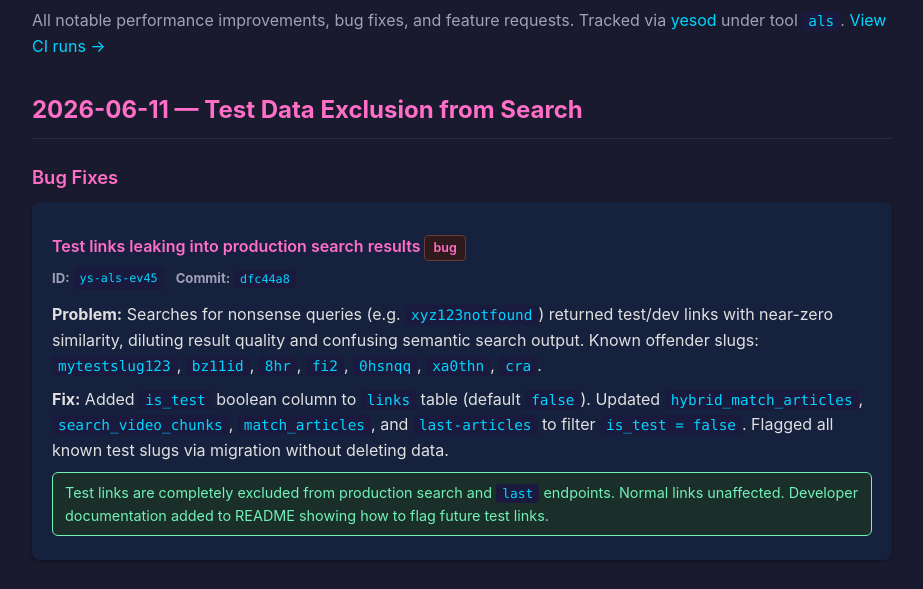
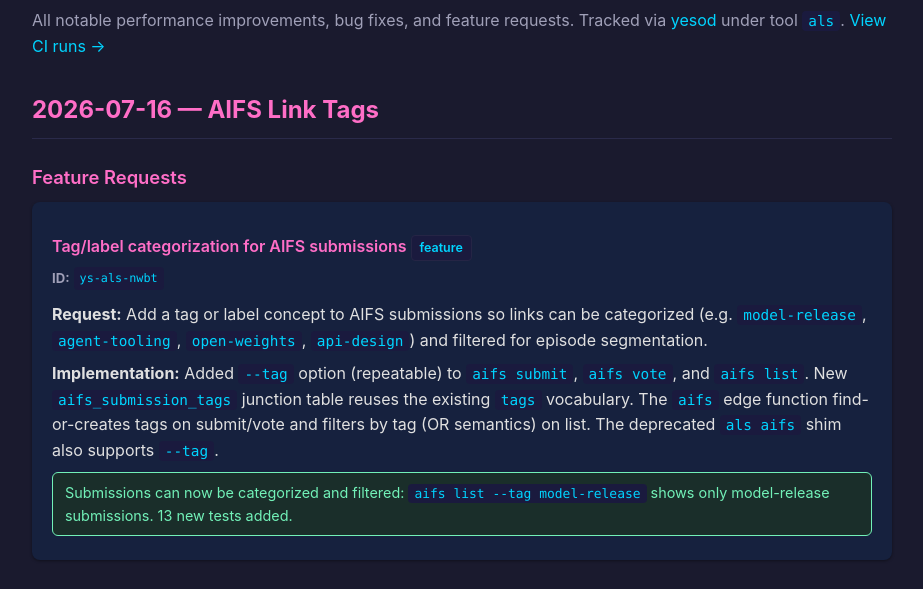
Before and after one commit to stephenVertex/aicoe-link-shortener, a plain HTML site: page admin-site/changelog.html in a window 1280 px wide. Shown: the part 177-766 px from the top of the page, without its empty margins (178-1101 px from the left). Drawn offline with Linux system fonts and the light colour scheme.

Commit message:
docs: add AIFS link tags changelog entry (CHANGELOG.md + changelog.html)

```diff
--- a/admin-site/changelog.html
+++ b/admin-site/changelog.html
@@ -197,6 +197,20 @@
 
     <h2>Changelog</h2>
     <p style="color:var(--text-muted); margin-bottom: 24px;">All notable performance improvements, bug fixes, and feature requests. Tracked via <a href="https://github.com/yesod/yesod" target="_blank">yesod</a> under tool <code>als</code>. <a href="https://github.com/stephenVertex/aicoe-link-shortener/actions" target="_blank" rel="noopener">View CI runs &rarr;</a></p>
+
+    <h2>2026-07-16 — AIFS Link Tags</h2>
+
+    <h3>Feature Requests</h3>
+
+    <div class="card">
+      <h4>Tag/label categorization for AIFS submissions <span class="badge badge-feature">feature</span></h4>
+      <div class="meta">
+        <span><strong>ID:</strong> <code>ys-als-nwbt</code></span>
+      </div>
+      <p><strong>Request:</strong> Add a tag or label concept to AIFS submissions so links can be categorized (e.g. <code>model-release</code>, <code>agent-tooling</code>, <code>open-weights</code>, <code>api-design</code>) and filtered for episode segmentation.</p>
+      <p><strong>Implementation:</strong> Added <code>--tag</code> option (repeatable) to <code>aifs submit</code>, <code>aifs vote</code>, and <code>aifs list</code>. New <code>aifs_submission_tags</code> junction table reuses the existing <code>tags</code> vocabulary. The <code>aifs</code> edge function find-or-creates tags on submit/vote and filters by tag (OR semantics) on list. The deprecated <code>als aifs</code> shim also supports <code>--tag</code>.</p>
+      <div class="result">Submissions can now be categorized and filtered: <code>aifs list --tag model-release</code> shows only model-release submissions. 13 new tests added.</div>
+    </div>
 
     <h2>2026-06-11 — Test Data Exclusion from Search</h2>
 
```
Also changed, not shown: CHANGELOG.md.
